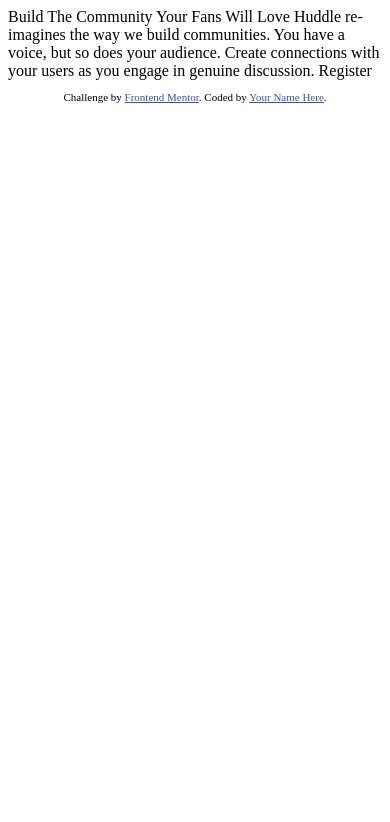
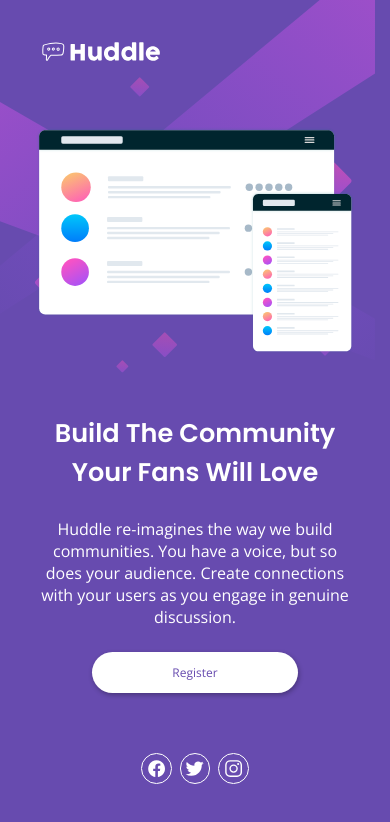
Before and after one commit to cove86/huddle-landing-page, a plain HTML site: page index.html in a window 390 px wide. Drawn offline with nearby package versions, Linux system fonts and the light colour scheme.

Commit message:
Added divs & tags to index.html along with ion icons link. Added selectos and stylings to styles.css, have gone with a mobile first approach and currently works on mobile

```diff
--- a/css/styles.css
+++ b/css/styles.css
@@ -1,3 +1,86 @@
+* {
+  margin: 0;
+  padding: 0;
+  box-sizing: border-box;
+}
+
+body {
+  background-image: url(../images/bg-mobile.svg);
+  background-repeat: no-repeat;
+  background-color: hsl(257, 40%, 49%);
+  color: white;
+  padding: 2.25em;
+}
+
+.logo {
+  max-width: 40%;
+  height: auto;
+  margin-bottom: 3.5em;
+}
+
+.mockup-img {
+  max-width: 100%;
+  margin-bottom: 3.5em;
+}
+
+.text-container {
+  text-align: center;
+}
+
+.title {
+  font-family: 'poppins', sans-serif;
+  font-size: 1.6rem;
+  font-weight: 600;
+  margin-bottom: 1em;
+}
+
+.description {
+  font-family: 'open sans', sans-serif;
+  font-size: 1rem;
+  margin-bottom: 1.5em;
+}
+
+.btn {
+  background-color: #fff;
+  border-radius: 1.75rem;
+  display: inline-block;
+  cursor: pointer;
+  color: hsl(257, 40%, 49%);
+  font-family: 'open sans', sans-serif;
+  font-size: 0.75rem;
+  padding: 0.75rem 5rem;
+  text-decoration: none;
+  box-shadow: 1px 2px 5px rgba(0, 0, 0, 0.3);
+  margin-bottom: 5em;
+}
+
+.btn:hover {
+  background-color: hsl(300, 69%, 71%);
+  color: #fff;
+}
+
+.social-icons {
+  display: flex;
+  justify-content: center;
+  gap: 0.5em;
+}
+
+.btn-icon {
+  display: inline-flex;
+  justify-content: center;
+  align-items: center;
+  border: 1px solid white;
+  border-radius: 50%;
+  padding: 0.25em;
+  font-size: 1.2rem;
+  cursor: pointer;
+}
+
+.btn-icon:hover {
+  color: hsl(300, 69%, 71%);
+  border-color: hsl(300, 69%, 71%);
+}
+
 .attribution {
   font-size: 11px;
   text-align: center;
--- a/index.html
+++ b/index.html
@@ -21,23 +21,46 @@
       rel="stylesheet"
     />
 
+    <script
+      type="module"
+      src="https://unpkg.com/ionicons@5.5.2/dist/ionicons/ionicons.esm.js"
+    ></script>
+    <script
+      nomodule
+      src="https://unpkg.com/ionicons@5.5.2/dist/ionicons/ionicons.js"
+    ></script>
+
     <title>
       Frontend Mentor | Huddle landing page with single introductory section
     </title>
   </head>
 
   <body>
-    Build The Community Your Fans Will Love Huddle re-imagines the way we build
-    communities. You have a voice, but so does your audience. Create connections
-    with your users as you engage in genuine discussion. Register
-
-    <footer>
+    <main>
+      <img class="logo" src="images/logo.svg" />
+      <img class="mockup-img" src="images/illustration-mockups.svg" />
+      <div class="text-container">
+        <p class="title">Build The Community Your Fans Will Love</p>
+        <p class="description">
+          Huddle re-imagines the way we build communities. You have a voice, but
+          so does your audience. Create connections with your users as you
+          engage in genuine discussion.
+        </p>
+        <a class="btn" href="#">Register</a>
+        <div class="social-icons">
+          <a class="btn-icon"><ion-icon name="logo-facebook"></ion-icon></a>
+          <a class="btn-icon"><ion-icon name="logo-twitter"></ion-icon></a>
+          <a class="btn-icon"><ion-icon name="logo-instagram"></ion-icon></a>
+        </div>
+      </div>
+    </main>
+    <!-- <footer>
       <p class="attribution">
         Challenge by
         <a href="https://www.frontendmentor.io?ref=challenge" target="_blank"
           >Frontend Mentor</a
         >. Coded by <a href="#">Your Name Here</a>.
       </p>
-    </footer>
+    </footer> -->
   </body>
 </html>
```
